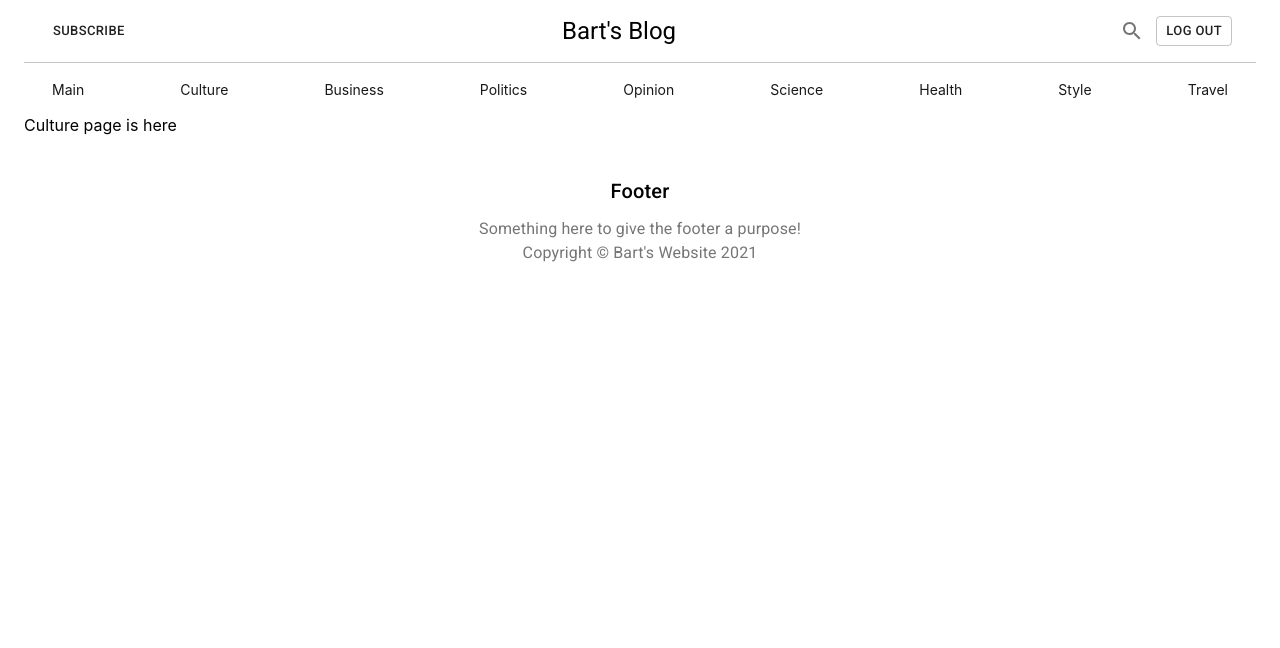
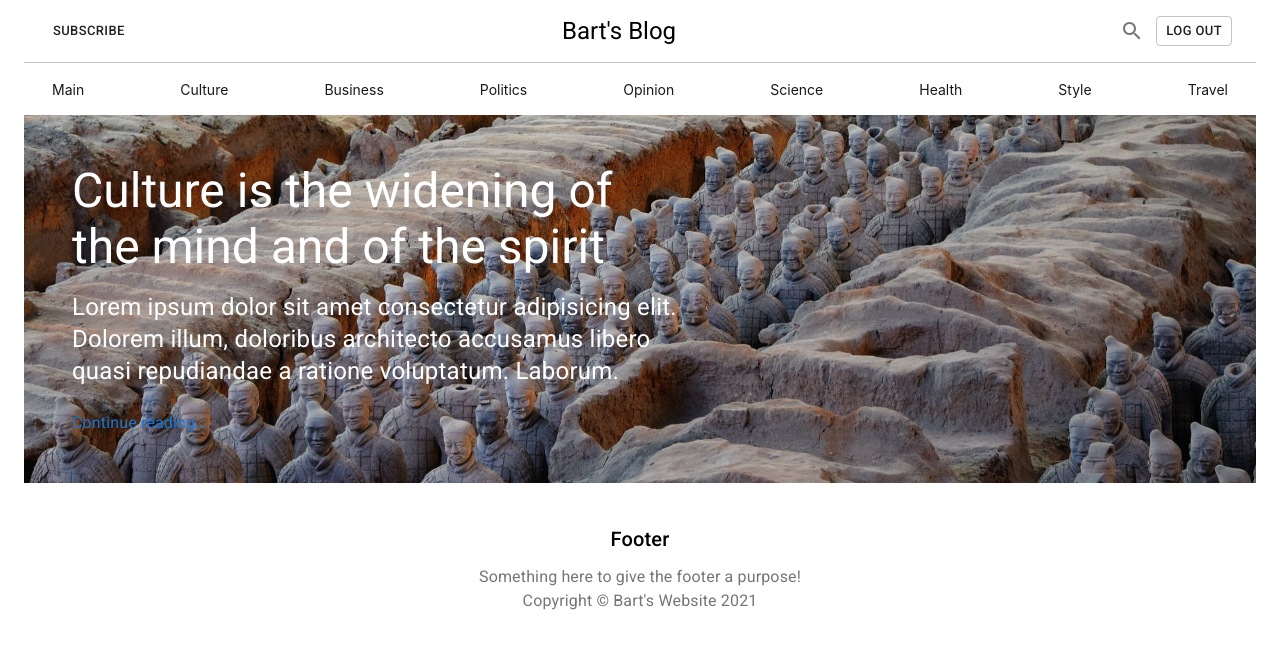
Before and after one commit to IlyaKrapivnoy/material_ui_responsive_site_2, a React (Create React App) app: page /culture in a window 1280 px wide. Shown: the top 648 px of the page. Built offline with nearby package versions, Linux system fonts and the light colour scheme.

Commit message:
add banner

```diff
--- a/src/components/pages/culture/Culture.jsx
+++ b/src/components/pages/culture/Culture.jsx
@@ -1,9 +1,17 @@
 import { Container } from '@material-ui/core';
+import { makeStyles } from '@material-ui/core';
+import CultureBanner from './culture_components/CultureBanner';
+
+const useStyles = makeStyles((theme) => ({}));
 
 const Culture = () => {
+    const classes = useStyles();
+
     return (
         <div>
-            <Container maxWidth='lg'>Culture page is here</Container>
+            <Container maxWidth='lg'>
+                <CultureBanner />
+            </Container>
         </div>
     );
 };
--- /dev/null
+++ b/src/components/pages/culture/culture_components/CultureBanner.jsx
@@ -0,0 +1,76 @@
+import { makeStyles, Typography } from '@material-ui/core';
+import ImageBanner from '../../../../images/cultureBanner.jpeg';
+
+const useStyles = makeStyles((theme) => ({
+    banner: {
+        backgroundColor: '#ccc',
+        height: '100%',
+        backgroundImage: `url(${ImageBanner})`,
+        backgroundRepeat: 'no-repeat',
+        backgroundPosition: 'center',
+        backgroundSize: 'cover',
+    },
+    bannerText: {
+        width: '50%',
+        padding: 48,
+        color: '#fff',
+        [theme.breakpoints.down('sm')]: {
+            width: '80%',
+            padding: 30,
+        },
+    },
+    bannerTitle: {
+        marginBottom: 16,
+        [theme.breakpoints.down('sm')]: {
+            fontSize: '30px',
+        },
+    },
+    bannerSubtitle: {
+        fontSize: 24,
+        marginBottom: 24,
+        lineHeight: '32px',
+        [theme.breakpoints.down('sm')]: {
+            fontSize: '18px',
+        },
+    },
+    bannerLinkText: {
+        color: '#1976D2',
+        cursor: 'pointer',
+    },
+}));
+
+const CultureBanner = () => {
+    const classes = useStyles();
+
+    return (
+        <>
+            <div className={classes.banner}>
+                <div className={classes.bannerText}>
+                    <Typography
+                        variant='h3'
+                        component='h1'
+                        className={classes.bannerTitle}
+                    >
+                        Culture is the widening of the mind and of the spirit
+                    </Typography>
+                    <Typography
+                        variant='subtitle1'
+                        className={classes.bannerSubtitle}
+                    >
+                        Lorem ipsum dolor sit amet consectetur adipisicing elit.
+                        Dolorem illum, doloribus architecto accusamus libero
+                        quasi repudiandae a ratione voluptatum. Laborum.
+                    </Typography>
+                    <Typography
+                        variant='body1'
+                        className={classes.bannerLinkText}
+                    >
+                        Continue reading…
+                    </Typography>
+                </div>
+            </div>
+        </>
+    );
+};
+
+export default CultureBanner;
```
Also changed, not shown: src/images/cultureBanner.jpeg (added).
